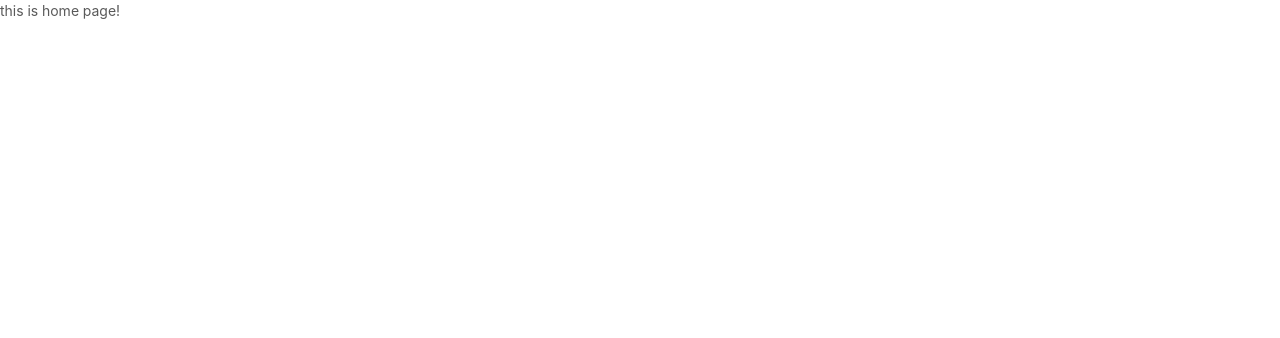
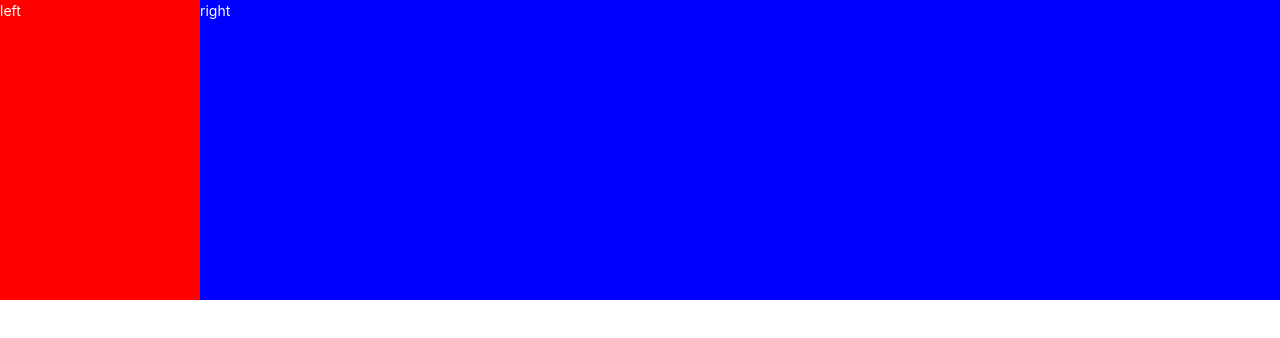
Before and after one commit to yyyy1111/react-rematch, a React (Create React App) app: page /homeDemo in a window 1280 px wide. Shown: the top 338 px of the page. Built offline with nearby package versions, Linux system fonts and the light colour scheme.

Commit message:
ts里面less-loader配置

```diff
--- a/config-overrides.js
+++ b/config-overrides.js
@@ -14,5 +14,8 @@ module.exports = override(
     modifyVars: {
       '@primary-color': '#1890ff'
     },
+    strictMath: true,
+    noIeCompat: true,
+    localIdentName: '[local]--[hash:base64:5]'
   }),
 )
--- a/src/pages/Home/homeDemo.tsx
+++ b/src/pages/Home/homeDemo.tsx
@@ -1,11 +1,15 @@
 import React, { Component } from 'react';
 // import { withRouter} from 'react-router-dom';
+import styles from './styles/homeDemo.module.less'
 class HomeDemo extends Component<any>{
 
   render(){
     return(
      <div>
-       this is home page!
+       <div className={styles.container}>
+        <div className={styles.left}>left</div>
+        <div className={styles.right}>right</div>
+       </div>
      </div>
     )
   }
--- /dev/null
+++ b/src/pages/Home/styles/homeDemo.module.less
@@ -0,0 +1,13 @@
+.container{
+  display: flex;
+  color: #fff;
+  .left{
+    width: 200px;
+    height: 300px;
+    background-color: #f00;
+  }
+  .right{
+    flex: 1;
+    background-color: #00f;
+  }
+}
--- a/src/react-app-env.d.ts
+++ b/src/react-app-env.d.ts
@@ -1 +1,5 @@
 /// <reference types="react-scripts" />
+declare module '*.module.less' {
+  const classes: { [key: string]: string };
+  export default classes;
+}
--- a/src/routes/toHome.tsx
+++ b/src/routes/toHome.tsx
@@ -2,7 +2,6 @@ import React, { Component } from 'react';
 import {BrowserRouter as Router, Route,withRouter} from 'react-router-dom';
 import HomeDemo from '../pages/Home/homeDemo'
 class ToHome extends Component<any>{
-
   render(){
     return(
       <Router>
```
